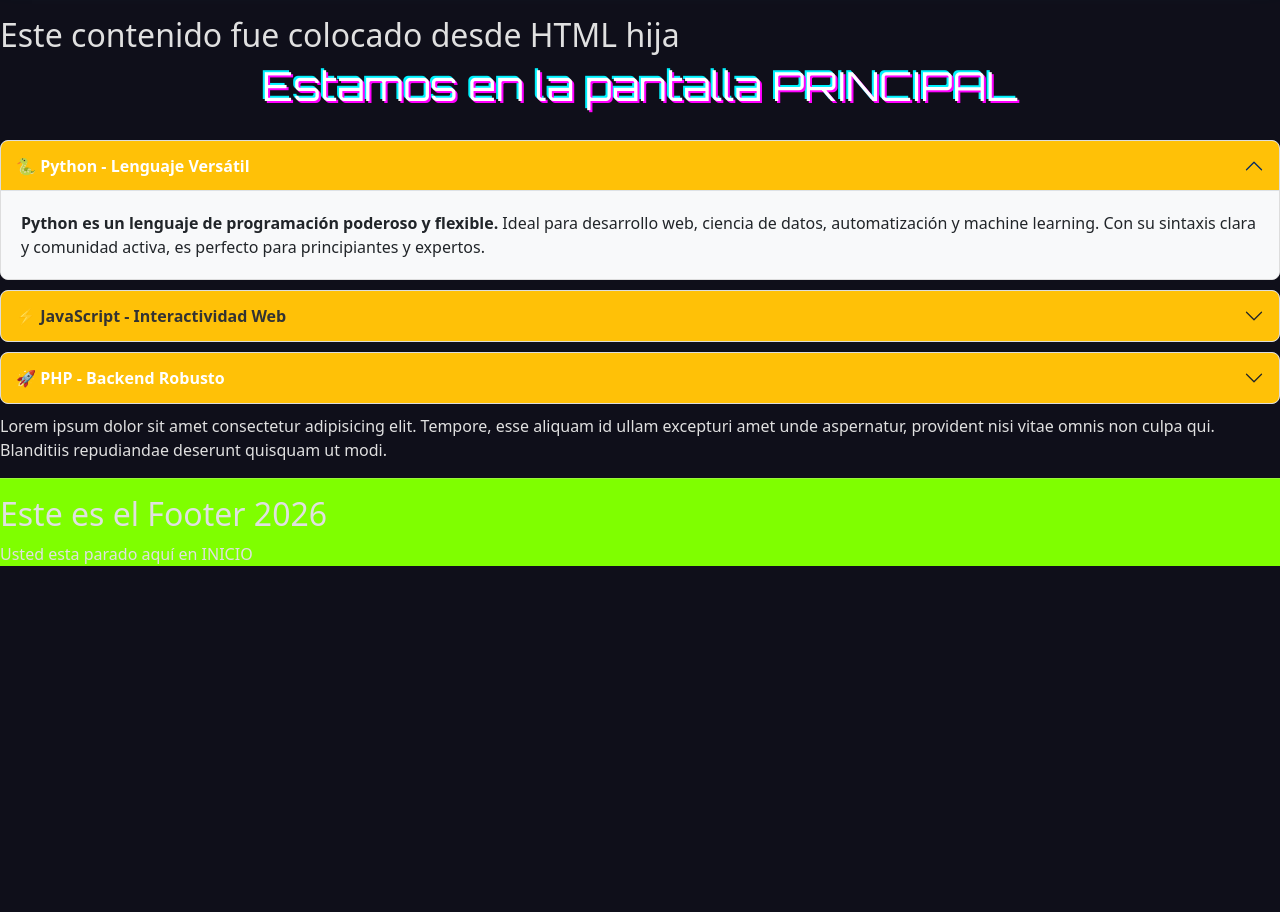
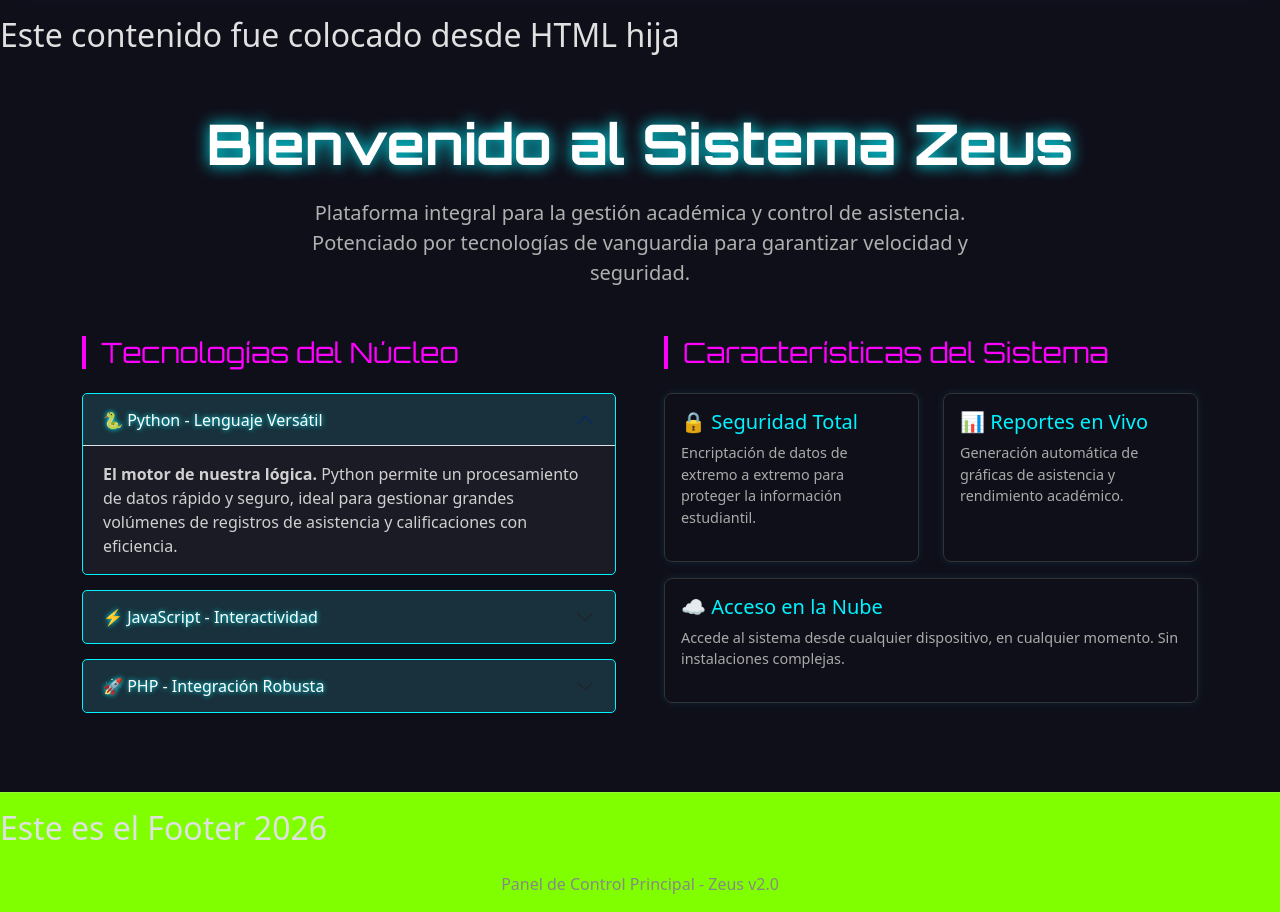
Before and after one commit to donmateo777/Proy_Zeus, a Django app: template zeus/AppPagina/templates/paginas/inicio.html in a window 1280 px wide. Shown: the part 164-1076 px from the top of the page. Before the commit the page ends 730 px from the top, so only its background shows below. Run offline with Django 3.2, Linux system fonts and the light colour scheme; the template is opened without the code that fills it, so the values that code supplies are empty.

Commit message:
modificar codigo inicio
acá modifique el codigo de el inicio

```diff
--- a/zeus/AppPagina/templates/paginas/inicio.html
+++ b/zeus/AppPagina/templates/paginas/inicio.html
@@ -4,49 +4,106 @@
 
 {% block contenido %}
 
-    <H1>Estamos en la pantalla PRINCIPAL</H1>
-<!-- Bootstrap Accordion Mejorado -->
-<div class="accordion accordion-flush" id="accordionExample" style="margin-top: 30px;">
-  <div class="accordion-item" style="border: 1px solid #ddd; margin-bottom: 10px; border-radius: 8px; overflow: hidden;">
+<div class="container py-5">
+    <!-- Sección Hero -->
+    <div class="text-center mb-5">
+        <h1 class="display-4 fw-bold" style="font-family: 'Orbitron', sans-serif; color: #fff; text-shadow: 0 0 15px #00f3ff;">
+            Bienvenido al Sistema Zeus
+        </h1>
+        <p class="lead mt-3" style="color: #b0b0b0; max-width: 700px; margin: 0 auto;">
+            Plataforma integral para la gestión académica y control de asistencia.
+            Potenciado por tecnologías de vanguardia para garantizar velocidad y seguridad.
+        </p>
+    </div>
+
+    <div class="row g-5">
+        <!-- Columna Izquierda: Acordeón Tecnológico -->
+        <div class="col-lg-6">
+            <h3 class="mb-4" style="color: #ff00ff; border-left: 4px solid #ff00ff; padding-left: 15px; font-family: 'Orbitron', sans-serif;">
+                Tecnologías del Núcleo
+            </h3>
+
+            <div class="accordion" id="accordionTech">
+                <!-- Item 1: Python -->
+                <div class="accordion-item" style="background: rgba(255,255,255,0.05); border: 1px solid #00f3ff; margin-bottom: 15px; border-radius: 5px;">
                     <h2 class="accordion-header">
-      <button class="accordion-button" style="background-color: #ffc107; color: white; font-weight: 600; padding: 15px;" type="button" data-bs-toggle="collapse" data-bs-target="#collapseOne" aria-expanded="true" aria-controls="collapseOne">
+                        <button class="accordion-button" type="button" data-bs-toggle="collapse" data-bs-target="#collapseOne" aria-expanded="true" aria-controls="collapseOne"
+                                style="background: rgba(0, 243, 255, 0.1); color: #fff; text-shadow: 0 0 5px #00f3ff;">
                             🐍 Python - Lenguaje Versátil
                         </button>
                     </h2>
-    <div id="collapseOne" class="accordion-collapse collapse show" data-bs-parent="#accordionExample">
-      <div class="accordion-body" style="background-color: #f8f9fa; padding: 20px;">
-        <strong>Python es un lenguaje de programación poderoso y flexible.</strong> Ideal para desarrollo web, ciencia de datos, automatización y machine learning. Con su sintaxis clara y comunidad activa, es perfecto para principiantes y expertos.
+                    <div id="collapseOne" class="accordion-collapse collapse show" data-bs-parent="#accordionTech">
+                        <div class="accordion-body" style="color: #d0d0d0;">
+                            <strong>El motor de nuestra lógica.</strong> Python permite un procesamiento de datos rápido y seguro, ideal para gestionar grandes volúmenes de registros de asistencia y calificaciones con eficiencia.
                         </div>
                     </div>
                 </div>
-  <div class="accordion-item" style="border: 1px solid #ddd; margin-bottom: 10px; border-radius: 8px; overflow: hidden;">
+
+                <!-- Item 2: JavaScript -->
+                <div class="accordion-item" style="background: rgba(255,255,255,0.05); border: 1px solid #00f3ff; margin-bottom: 15px; border-radius: 5px;">
                     <h2 class="accordion-header">
-      <button class="accordion-button collapsed" style="background-color: #ffc107; color: #333; font-weight: 600; padding: 15px;" type="button" data-bs-toggle="collapse" data-bs-target="#collapseTwo" aria-expanded="false" aria-controls="collapseTwo">
-        ⚡ JavaScript - Interactividad Web
+                        <button class="accordion-button collapsed" type="button" data-bs-toggle="collapse" data-bs-target="#collapseTwo" aria-expanded="false" aria-controls="collapseTwo"
+                                style="background: rgba(0, 243, 255, 0.1); color: #fff; text-shadow: 0 0 5px #00f3ff;">
+                            ⚡ JavaScript - Interactividad
                         </button>
                     </h2>
-    <div id="collapseTwo" class="accordion-collapse collapse" data-bs-parent="#accordionExample">
-      <div class="accordion-body" style="background-color: #f8f9fa; padding: 20px;">
-        <strong>JavaScript es el lenguaje de la web moderna.</strong> Permite crear experiencias interactivas en el navegador. Con frameworks como React y Vue, es esencial para desarrollo frontend profesional.
+                    <div id="collapseTwo" class="accordion-collapse collapse" data-bs-parent="#accordionTech">
+                        <div class="accordion-body" style="color: #d0d0d0;">
+                            <strong>Experiencia de usuario fluida.</strong> Gracias a JS, nuestra interfaz responde en tiempo real, permitiendo actualizaciones de asistencia sin recargar la página.
                         </div>
                     </div>
                 </div>
-  <div class="accordion-item" style="border: 1px solid #ddd; margin-bottom: 10px; border-radius: 8px; overflow: hidden;">
+
+                <!-- Item 3: PHP -->
+                <div class="accordion-item" style="background: rgba(255,255,255,0.05); border: 1px solid #00f3ff; margin-bottom: 15px; border-radius: 5px;">
                     <h2 class="accordion-header">
-      <button class="accordion-button collapsed" style="background-color: #ffc107; color: white; font-weight: 600; padding: 15px;" type="button" data-bs-toggle="collapse" data-bs-target="#collapseThree" aria-expanded="false" aria-controls="collapseThree">
-        🚀 PHP - Backend Robusto
+                        <button class="accordion-button collapsed" type="button" data-bs-toggle="collapse" data-bs-target="#collapseThree" aria-expanded="false" aria-controls="collapseThree"
+                                style="background: rgba(0, 243, 255, 0.1); color: #fff; text-shadow: 0 0 5px #00f3ff;">
+                            🚀 PHP - Integración Robusta
                         </button>
                     </h2>
-    <div id="collapseThree" class="accordion-collapse collapse" data-bs-parent="#accordionExample">
-      <div class="accordion-body" style="background-color: #f8f9fa; padding: 20px;">
-        <strong>PHP es ampliamente usado en servidores web.</strong> Frameworks como Laravel ofrecen soluciones elegantes y productivas. Perfecto para desarrollar aplicaciones web dinámicas y escalables.
+                    <div id="collapseThree" class="accordion-collapse collapse" data-bs-parent="#accordionTech">
+                        <div class="accordion-body" style="color: #d0d0d0;">
+                            <strong>Conectividad y legado.</strong> Utilizamos módulos PHP para asegurar la compatibilidad con sistemas de bases de datos heredados y servicios web externos.
                         </div>
                     </div>
                 </div>
             </div>
-<!-- fin Bootstrap -->
-    <P>Lorem ipsum dolor sit amet consectetur adipisicing elit. Tempore, esse aliquam id ullam excepturi amet unde aspernatur, provident nisi vitae omnis non culpa qui. Blanditiis repudiandae deserunt quisquam ut modi.</P>
+        </div>
+
+        <!-- Columna Derecha: Tarjetas de Información (Nuevo) -->
+        <div class="col-lg-6">
+            <h3 class="mb-4" style="color: #ff00ff; border-left: 4px solid #ff00ff; padding-left: 15px; font-family: 'Orbitron', sans-serif;">
+                Características del Sistema
+            </h3>
+            <div class="row">
+                <div class="col-md-6 mb-3">
+                    <div class="p-3 h-100" style="background: rgba(15, 15, 26, 0.6); border: 1px solid #333; border-radius: 8px; box-shadow: 0 0 10px rgba(0, 243, 255, 0.1);">
+                        <h5 style="color: #00f3ff;">🔒 Seguridad Total</h5>
+                        <p style="font-size: 0.9rem; color: #aaa;">Encriptación de datos de extremo a extremo para proteger la información estudiantil.</p>
+                    </div>
+                </div>
+                <div class="col-md-6 mb-3">
+                    <div class="p-3 h-100" style="background: rgba(15, 15, 26, 0.6); border: 1px solid #333; border-radius: 8px; box-shadow: 0 0 10px rgba(0, 243, 255, 0.1);">
+                        <h5 style="color: #00f3ff;">📊 Reportes en Vivo</h5>
+                        <p style="font-size: 0.9rem; color: #aaa;">Generación automática de gráficas de asistencia y rendimiento académico.</p>
+                    </div>
+                </div>
+                <div class="col-md-12">
+                    <div class="p-3" style="background: rgba(15, 15, 26, 0.6); border: 1px solid #333; border-radius: 8px; box-shadow: 0 0 10px rgba(0, 243, 255, 0.1);">
+                        <h5 style="color: #00f3ff;">☁️ Acceso en la Nube</h5>
+                        <p style="font-size: 0.9rem; color: #aaa;">Accede al sistema desde cualquier dispositivo, en cualquier momento. Sin instalaciones complejas.</p>
+                    </div>
+                </div>
+            </div>
+        </div>
+    </div>
+</div>
 
 {% endblock %}
 
-{% block pie %} Usted esta parado aquí en INICIO {% endblock %}
+{% block pie %}
+<div class="text-center py-3" style="color: #888;">
+    Panel de Control Principal - Zeus v2.0
+</div>
+{% endblock %}
```
Lines whose indentation alone changed are shown as unchanged.
